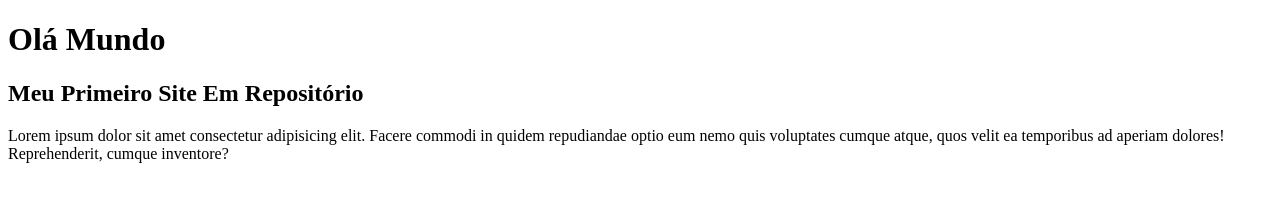
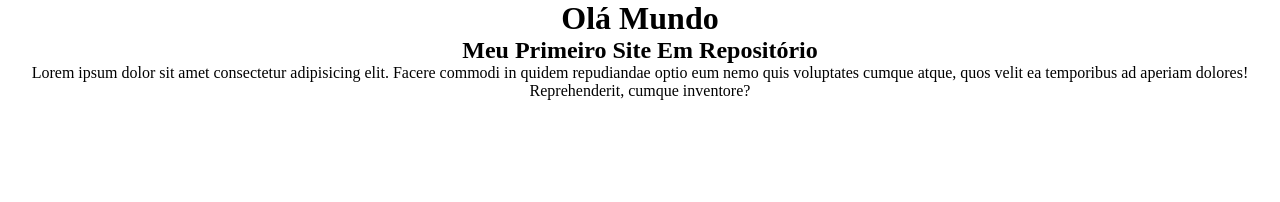
Before and after one commit to Enzo-1022/Ola-Mundo, a plain HTML site: page site-exemplo/index.html in a window 1280 px wide. Drawn offline with Linux system fonts and the light colour scheme.

Commit message:
Update style.css

```diff
--- a/site-exemplo/CSS/style.css
+++ b/site-exemplo/CSS/style.css
@@ -1,4 +1,7 @@
-/* *{
+*{
     margin: 0;
     padding: 0;
-} */
+}
+body{
+    text-align: center;
+}
```
